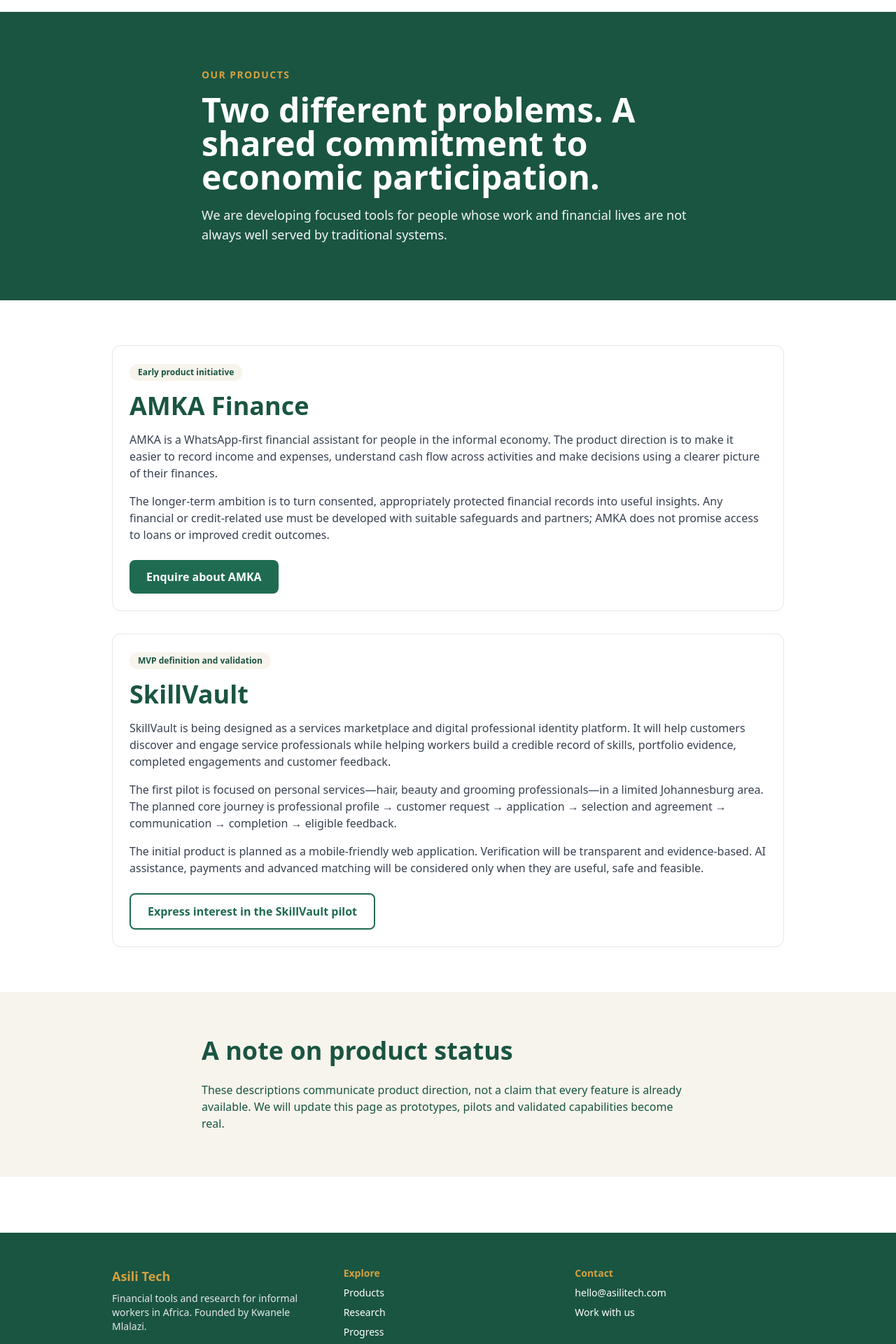
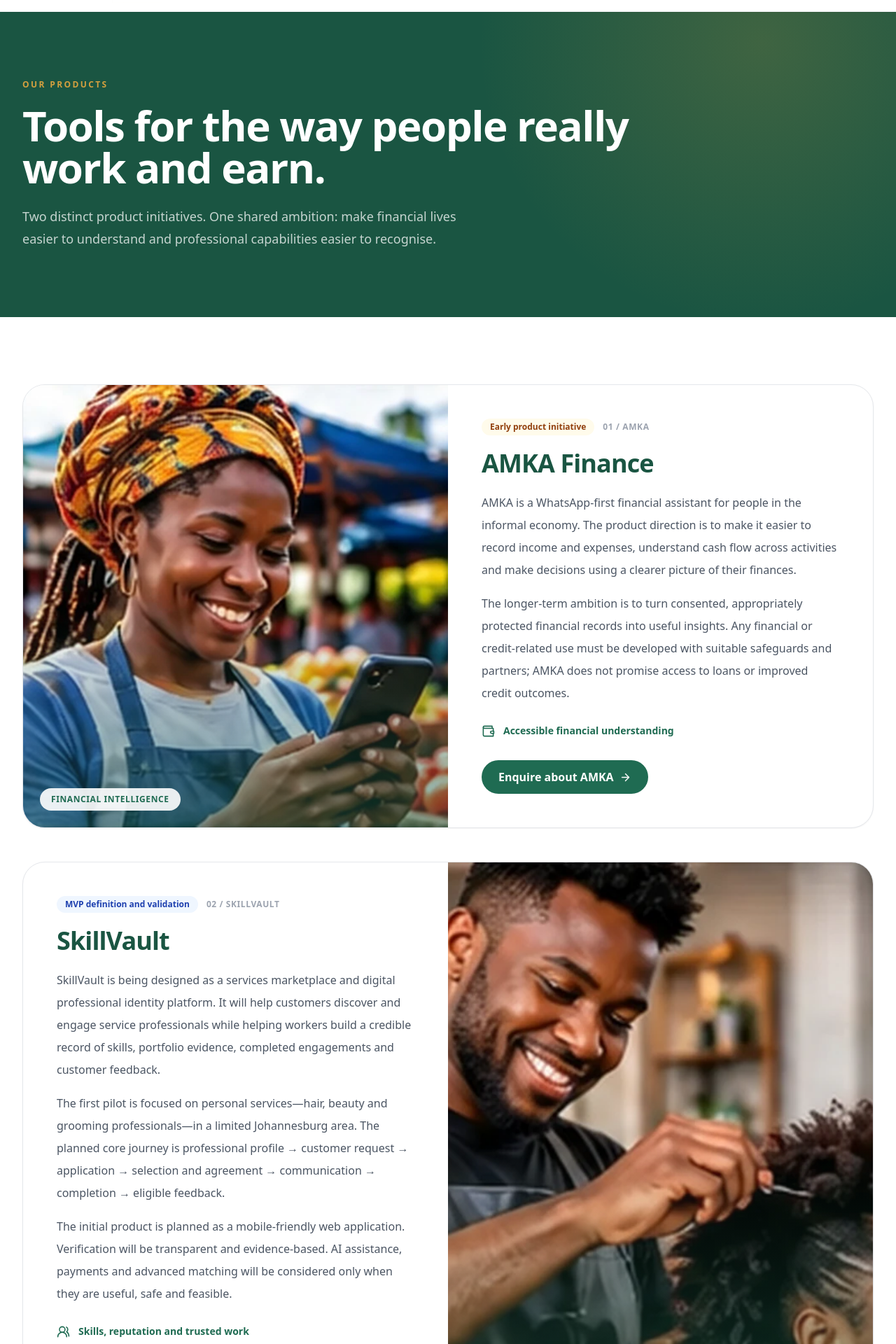
Before and after one commit to Muller007/asilitech-website, a Next.js app: page /products in a window 1280 px wide. Shown: the part 80-2000 px from the top of the page at 70% size. Built offline with nearby package versions, Linux system fonts and the light colour scheme.

Commit message:
Add visual product showcase for AMKA and SkillVault

```diff
--- a/app/products/page.tsx
+++ b/app/products/page.tsx
@@ -1,79 +1,74 @@
+import Image from 'next/image'
+import Link from 'next/link'
+import { ArrowRight, ShieldCheck, Wallet, UsersRound } from 'lucide-react'
 import { site } from '@/lib/site'
 
-export const metadata = { title: 'Products | Asili Tech' }
+export const metadata = {
+  title: 'Products | Asili Tech',
+  description: 'Explore AMKA Finance and SkillVault, two product initiatives designed around financial understanding and professional opportunity.',
+}
 
 export default function Products() {
   return (
     <div>
-      <section className="bg-asili-dark py-16 text-white md:py-20">
-        <div className="section-container max-w-3xl">
-          <p className="mb-4 text-sm font-semibold uppercase tracking-widest text-asili-gold">Our products</p>
-          <h1 className="mb-4 text-white">Two different problems. A shared commitment to economic participation.</h1>
-          <p className="text-lg text-gray-100">
-            We are developing focused tools for people whose work and financial
-            lives are not always well served by traditional systems.
-          </p>
+      <section className="relative overflow-hidden bg-asili-dark text-white">
+        <div className="absolute inset-0 bg-[radial-gradient(circle_at_85%_10%,rgba(212,160,63,0.2),transparent_35%)]" />
+        <div className="section-container relative max-w-7xl py-16 md:py-24">
+          <p className="mb-5 text-xs font-bold uppercase tracking-[0.2em] text-asili-gold">Our products</p>
+          <h1 className="max-w-4xl text-4xl font-semibold leading-tight tracking-tight text-white md:text-6xl">Tools for the way people really work and earn.</h1>
+          <p className="mt-6 max-w-2xl text-lg leading-8 text-white/75">Two distinct product initiatives. One shared ambition: make financial lives easier to understand and professional capabilities easier to recognise.</p>
         </div>
       </section>
 
-      <section className="section-container py-16">
-        <div className="card mb-8">
-          <span className="badge mb-4">Early product initiative</span>
-          <h2 className="mb-4">AMKA Finance</h2>
-          <p className="mb-4 text-gray-700">
-            AMKA is a WhatsApp-first financial assistant for people in the informal
-            economy. The product direction is to make it easier to record income
-            and expenses, understand cash flow across activities and make decisions
-            using a clearer picture of their finances.
-          </p>
-          <p className="mb-6 text-gray-700">
-            The longer-term ambition is to turn consented, appropriately protected
-            financial records into useful insights. Any financial or credit-related
-            use must be developed with suitable safeguards and partners; AMKA does
-            not promise access to loans or improved credit outcomes.
-          </p>
-          <a href={`mailto:${site.email}?subject=AMKA%20enquiry`} className="btn-primary">
-            Enquire about AMKA
-          </a>
-        </div>
+      <section className="section-container max-w-7xl space-y-12 py-16 md:py-24">
+        <article className="grid overflow-hidden rounded-[2rem] border border-gray-200 bg-white shadow-sm md:grid-cols-2">
+          <div className="relative min-h-[300px] md:min-h-[480px]">
+            <Image src="/blog/amka-market-business.webp" alt="Small business owner working with her phone" fill sizes="(max-width: 768px) 100vw, 50vw" className="object-cover" />
+            <div className="absolute inset-0 bg-gradient-to-t from-asili-dark/55 via-transparent to-transparent" />
+            <p className="absolute bottom-6 left-6 rounded-full bg-white/90 px-4 py-2 text-xs font-bold uppercase tracking-wider text-asili-green">Financial intelligence</p>
+          </div>
+          <div className="flex flex-col justify-center p-8 md:p-12">
+            <div className="flex flex-wrap items-center gap-3"><span className="rounded-full bg-amber-50 px-3 py-1 text-xs font-bold text-amber-800">Early product initiative</span><span className="text-xs font-semibold uppercase tracking-wider text-gray-400">01 / AMKA</span></div>
+            <h2 className="mt-5 text-3xl font-bold tracking-tight md:text-4xl">AMKA Finance</h2>
+            <p className="mt-5 leading-8 text-gray-600">AMKA is a WhatsApp-first financial assistant for people in the informal economy. The product direction is to make it easier to record income and expenses, understand cash flow across activities and make decisions using a clearer picture of their finances.</p>
+            <p className="mt-4 leading-8 text-gray-600">The longer-term ambition is to turn consented, appropriately protected financial records into useful insights. Any financial or credit-related use must be developed with suitable safeguards and partners; AMKA does not promise access to loans or improved credit outcomes.</p>
+            <div className="mt-7 flex items-center gap-3 text-sm text-asili-green"><Wallet size={19} /><span className="font-semibold">Accessible financial understanding</span></div>
+            <a href={`mailto:${site.email}?subject=AMKA%20enquiry`} className="mt-8 inline-flex w-fit items-center gap-2 rounded-full bg-asili-green px-6 py-3 font-bold text-white transition hover:bg-asili-dark">Enquire about AMKA <ArrowRight size={17} /></a>
+          </div>
+        </article>
 
-        <div className="card">
-          <span className="badge mb-4">MVP definition and validation</span>
-          <h2 className="mb-4">SkillVault</h2>
-          <p className="mb-4 text-gray-700">
-            SkillVault is being designed as a services marketplace and digital
-            professional identity platform. It will help customers discover and
-            engage service professionals while helping workers build a credible
-            record of skills, portfolio evidence, completed engagements and
-            customer feedback.
-          </p>
-          <p className="mb-4 text-gray-700">
-            The first pilot is focused on personal services—hair, beauty and
-            grooming professionals—in a limited Johannesburg area. The planned
-            core journey is professional profile → customer request → application
-            → selection and agreement → communication → completion → eligible
-            feedback.
-          </p>
-          <p className="mb-6 text-gray-700">
-            The initial product is planned as a mobile-friendly web application.
-            Verification will be transparent and evidence-based. AI assistance,
-            payments and advanced matching will be considered only when they are
-            useful, safe and feasible.
-          </p>
-          <a href={`mailto:${site.email}?subject=SkillVault%20pilot%20interest`} className="btn-secondary">
-            Express interest in the SkillVault pilot
-          </a>
+        <article className="grid overflow-hidden rounded-[2rem] border border-gray-200 bg-white shadow-sm md:grid-cols-2">
+          <div className="relative min-h-[300px] md:order-2 md:min-h-[480px]">
+            <Image src="/blog/skillvault-service-professional.webp" alt="Independent service professional at work" fill sizes="(max-width: 768px) 100vw, 50vw" className="object-cover" />
+            <div className="absolute inset-0 bg-gradient-to-t from-asili-dark/55 via-transparent to-transparent" />
+            <p className="absolute bottom-6 left-6 rounded-full bg-white/90 px-4 py-2 text-xs font-bold uppercase tracking-wider text-asili-green">Professional identity & opportunity</p>
+          </div>
+          <div className="flex flex-col justify-center p-8 md:p-12">
+            <div className="flex flex-wrap items-center gap-3"><span className="rounded-full bg-blue-50 px-3 py-1 text-xs font-bold text-blue-800">MVP definition and validation</span><span className="text-xs font-semibold uppercase tracking-wider text-gray-400">02 / SKILLVAULT</span></div>
+            <h2 className="mt-5 text-3xl font-bold tracking-tight md:text-4xl">SkillVault</h2>
+            <p className="mt-5 leading-8 text-gray-600">SkillVault is being designed as a services marketplace and digital professional identity platform. It will help customers discover and engage service professionals while helping workers build a credible record of skills, portfolio evidence, completed engagements and customer feedback.</p>
+            <p className="mt-4 leading-8 text-gray-600">The first pilot is focused on personal services—hair, beauty and grooming professionals—in a limited Johannesburg area. The planned core journey is professional profile → customer request → application → selection and agreement → communication → completion → eligible feedback.</p>
+            <p className="mt-4 leading-8 text-gray-600">The initial product is planned as a mobile-friendly web application. Verification will be transparent and evidence-based. AI assistance, payments and advanced matching will be considered only when they are useful, safe and feasible.</p>
+            <div className="mt-7 flex items-center gap-3 text-sm text-asili-green"><UsersRound size={19} /><span className="font-semibold">Skills, reputation and trusted work</span></div>
+            <a href={`mailto:${site.email}?subject=SkillVault%20pilot%20interest`} className="mt-8 inline-flex w-fit items-center gap-2 rounded-full border-2 border-asili-green px-6 py-3 font-bold text-asili-green transition hover:bg-asili-green hover:text-white">Express interest in the pilot <ArrowRight size={17} /></a>
+          </div>
+        </article>
+      </section>
+
+      <section className="bg-asili-cream">
+        <div className="section-container grid max-w-7xl gap-8 py-14 md:grid-cols-3 md:py-16">
+          <div className="flex items-start gap-4"><ShieldCheck className="mt-1 shrink-0 text-asili-green" size={24} /><div><h3 className="text-lg font-bold">Trust by design</h3><p className="mt-2 text-sm leading-6 text-gray-600">Privacy, clear verification and safeguards are part of product thinking from the beginning.</p></div></div>
+          <div className="flex items-start gap-4"><Wallet className="mt-1 shrink-0 text-asili-green" size={24} /><div><h3 className="text-lg font-bold">Built for real constraints</h3><p className="mt-2 text-sm leading-6 text-gray-600">We consider affordability, access, irregular income and mobile-first use.</p></div></div>
+          <div className="flex items-start gap-4"><UsersRound className="mt-1 shrink-0 text-asili-green" size={24} /><div><h3 className="text-lg font-bold">Designed with people</h3><p className="mt-2 text-sm leading-6 text-gray-600">Product direction must be tested with the people whose problems we aim to solve.</p></div></div>
         </div>
       </section>
 
-      <section className="bg-asili-cream py-16">
-        <div className="section-container max-w-3xl">
-          <h2 className="mb-6">A note on product status</h2>
-          <p className="prose-body">
-            These descriptions communicate product direction, not a claim that
-            every feature is already available. We will update this page as
-            prototypes, pilots and validated capabilities become real.
-          </p>
+      <section className="section-container max-w-7xl py-16">
+        <div className="mx-auto max-w-3xl rounded-3xl border border-gray-200 p-8 text-center md:p-12">
+          <p className="text-xs font-bold uppercase tracking-[0.2em] text-asili-green">A note on product status</p>
+          <h2 className="mt-4 text-2xl font-bold md:text-3xl">Ambition, clearly separated from availability.</h2>
+          <p className="mt-4 leading-7 text-gray-600">These descriptions communicate product direction, not a claim that every feature is already available. We will update this page as prototypes, pilots and validated capabilities become real.</p>
+          <Link href="/progress" className="mt-7 inline-flex items-center gap-2 font-bold text-asili-green hover:text-asili-dark">Follow our progress <ArrowRight size={17} /></Link>
         </div>
       </section>
     </div>
```
